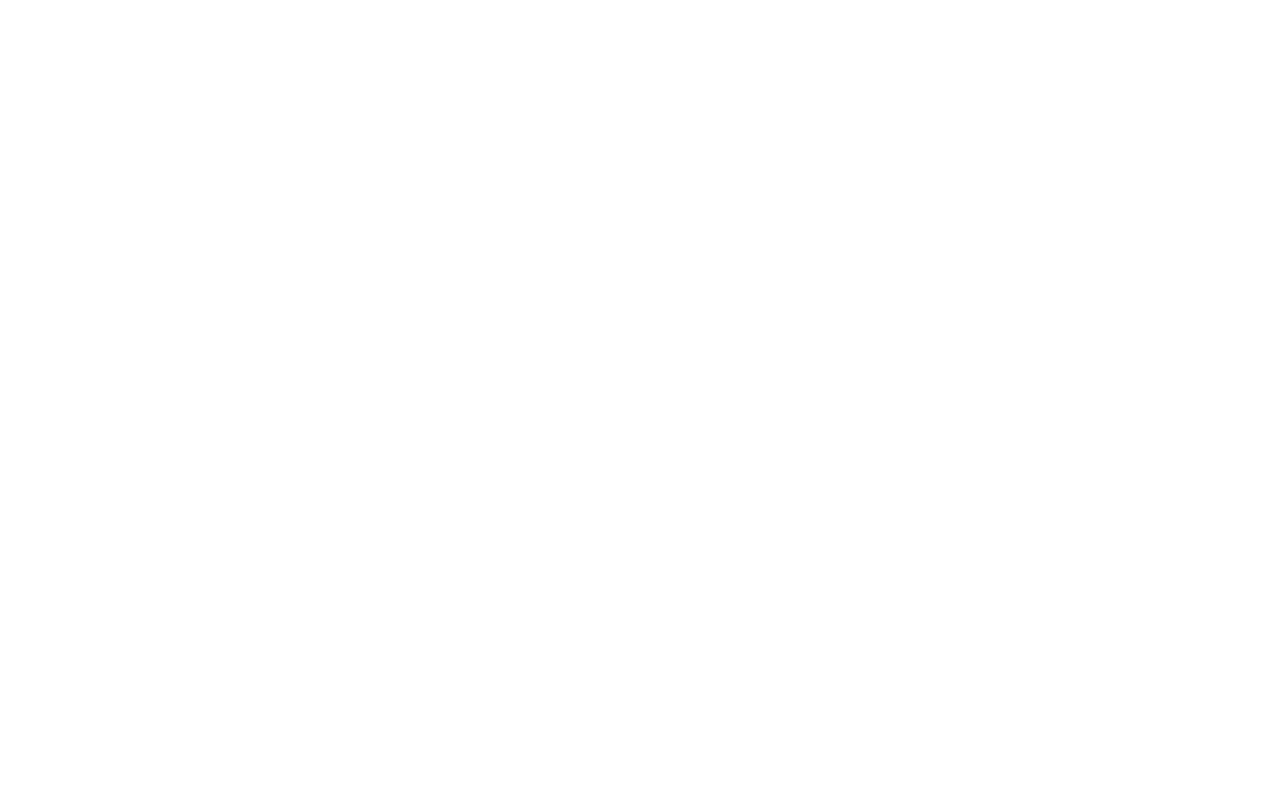
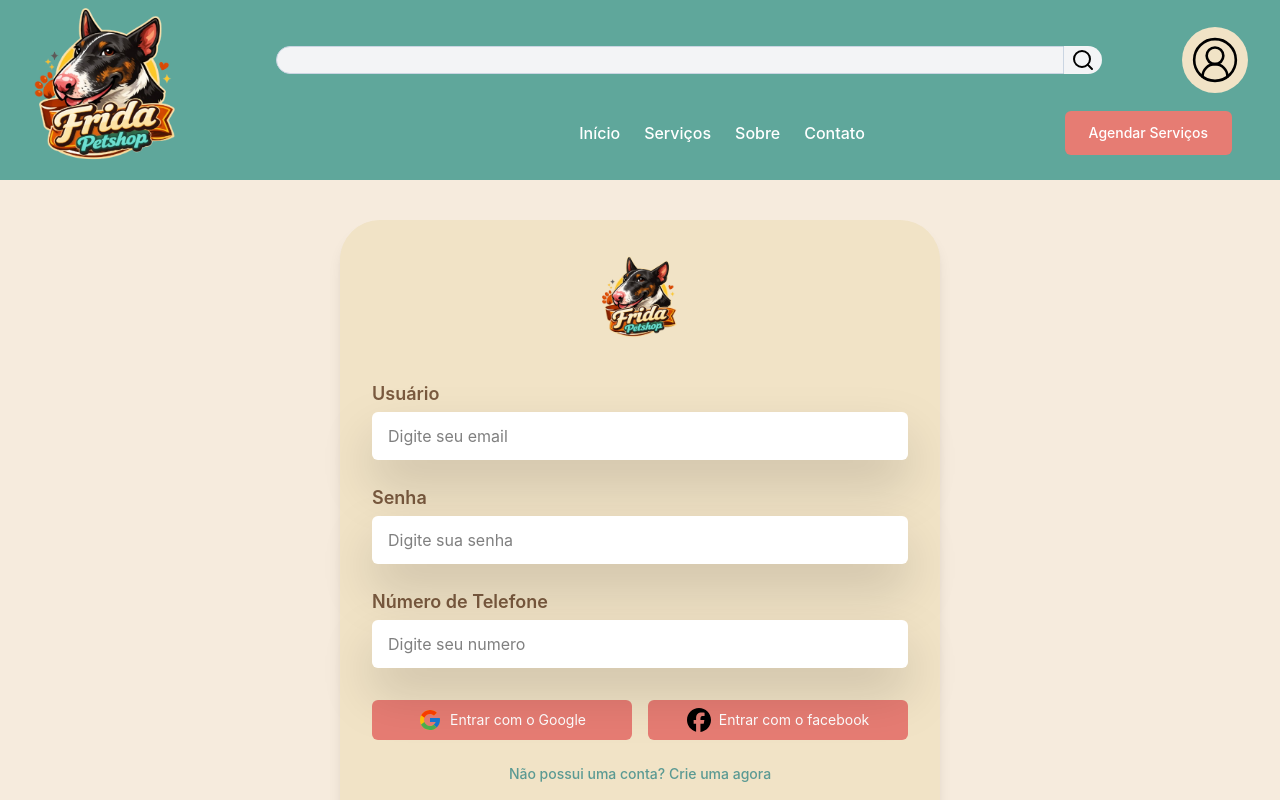
Before and after one commit to Lucas-Leal-Oliveira05/Frida_Pet_Shop, a React (Vite) app: page /CadastroUsuario in a window 1280 px wide. Before the commit this address had no page. Shown: the top 800 px of the page. Built offline with nearby package versions, Linux system fonts and the light colour scheme.

Commit message:
Feature: Front pagina de Cadastro

```diff
--- a/src/App.jsx
+++ b/src/App.jsx
@@ -1,6 +1,7 @@
 import { BrowserRouter as Router, Routes, Route } from "react-router-dom";
 import Home from './pages/Home'
 import Login from "./pages/Login";
+import CadastroUsuario from "./pages/CadastroUsuario";
 
 function App(){
   return(
@@ -8,6 +9,7 @@ function App(){
       <Routes>
         <Route path="/" element={<Home />} />
         <Route path="/login" element={<Login/>}/>
+        <Route path="/CadastroUsuario" element={<CadastroUsuario/>}/>
       </Routes>
     </Router>
   );
--- a/src/pages/CadastroUsuario.jsx
+++ b/src/pages/CadastroUsuario.jsx
@@ -1 +1,63 @@
-v
+import Header from "../components/Header";
+import Footerx from "../components/Footerx";
+import Logo from '../assets/logo/Frida_logo.png'
+
+function CadastroUsuario (){
+    return (
+        <div className="min-h-screen bg-[#F6EBDD] flex flex-col">
+            <Header />
+            <main className="flex-1 flex justify-center items-center p-4  md:p-10">
+                <div className="w-150 h-564px bg-[#F1E3C6] rounded-[40px] shadow-lg flex flex-col items-center p-8">
+                    <div className="mb-8">
+                        <img className='h-24' src={Logo} alt="Logo - Petshop" />
+                    </div>
+                    <form className="w-full flex flex-col gap-6">
+                        <div className="flex flex-col gap-1">
+                            <label className="text-[#7A5A3F] font-semibold text-lg">Usuário</label>
+                            <input
+                                type="text"
+                                placeholder="Digite seu email"
+                                className="w-full h-12 px-4 rounded-md border-none outline-none drop-shadow-2xl bg-[#FFFFFF]"
+                            />
+                        </div>
+                        <div className="flex flex-col gap-1">
+                            <label className="text-[#7A5A3F] font-semibold text-lg">Senha</label>
+                            <input
+                                type="password"
+                                placeholder="Digite sua senha"
+                                className="w-full h-12 px-4 rounded-md border-none outline-none drop-shadow-2xl bg-[#FFFFFF]"
+                            />
+                        </div>
+                         <div className="flex flex-col gap-1">
+                            <label className="text-[#7A5A3F] font-semibold text-lg">Número de Telefone</label>
+                            <input
+                                type="number"
+                                placeholder="Digite seu numero"
+                                className="w-full h-12 px-4 rounded-md border-none outline-none drop-shadow-2xl bg-[#FFFFFF]"
+                            />
+                        </div>
+                        <div className="flex gap-4 mt-2">
+                            <button type="button" className="flex-1 bg-[#E67C73] text-white p-2 rounded-md flex items-center justify-center gap-2 text-sm hover:brightness-95">
+                                <img src="/src/assets/icons/google.svg" className="w-6 h-6" alt="" /> Entrar com o Google
+                            </button>
+                            <button type="button" className="flex-1 bg-[#E67C73] text-white p-2 rounded-md flex items-center justify-center gap-2 text-sm hover:brightness-95">
+                                <img src="/src/assets/icons/facebook.svg" className="w-6 h-6" alt="" /> Entrar com o facebook
+                            </button>
+                        </div>
+                        <a href="#" className="text-[#5B9A93] text-sm text-center font-medium hover:underline">
+                            Não possui uma conta? Crie uma agora
+                        </a>
+                        <button className="w-full h-16 bg-[#E8837E] text-white text-3xl font-bold rounded-2xl mt-4 shadow-md hover:bg-[#d6726d] transition-all ">
+                            Entrar
+                        </button>
+                    </form>
+                </div>
+            </main>
+        </div>
+    );
+
+}
+
+
+
+export default CadastroUsuario;
```
